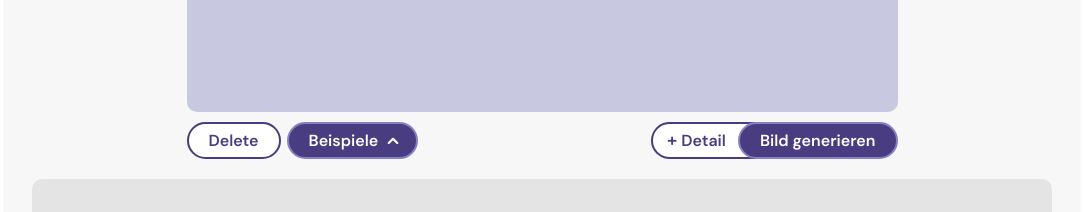
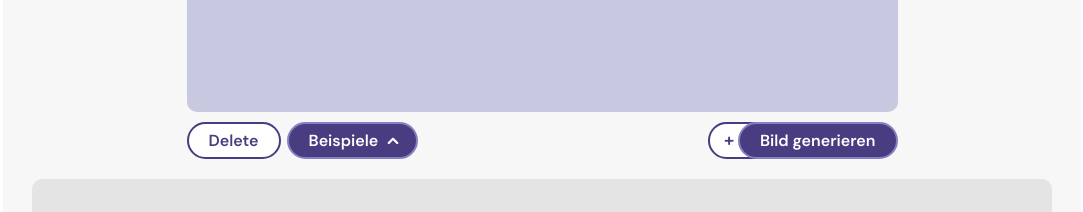
Before and after one commit to AlexanderBraatz/linkedin-banner-image-generator, a Next.js app: page / in a window 1280 px wide. Shown: the part 1120-1332 px from the top of the page, without its empty margins (98-1181 px from the left). Built offline with nearby package versions, Linux system fonts and the light colour scheme.

Commit message:
feat: improve UX of Plus button

```diff
--- a/src/app/(components)/(Form)/(InputForm)/InputForm.jsx
+++ b/src/app/(components)/(Form)/(InputForm)/InputForm.jsx
@@ -78,7 +78,8 @@ export default function InputForm({
 						onClick={toggleModel}
 					>
 						<Label>
-							<Plus>+</Plus> Detail
+							{/* <Plus>{model === 'dev' ? '' : '+ '}</Plus>Mit mehr Details */}
+							<Plus></Plus>Mit mehr Details
 						</Label>
 					</ExtraButton>
 					<Button
@@ -165,6 +166,9 @@ const Plus = styled.span`
 	font-weight: medium;
 	font-size: 18px;
 	line-height: 1.8rem;
+	&::before {
+		content: '+ ';
+	}
 `;
 const ExtraButton = styled.button`
 	z-index: 20;
@@ -173,11 +177,15 @@ const ExtraButton = styled.button`
 	background-color: var(--color-white);
 	color: var(--color-purple_dark);
 	padding: 6px 40px 6px 14px; // top right bottom left
+
 	border: 2px solid var(--color-purple_dark);
 	border-radius: 100px 0px 0px 100px;
 	cursor: pointer;
 	font-size: 16px;
 	font-weight: 600;
+	left: 96px; // + Detail
+	left: 137px; // + Mit mehr Detils
+	padding: 6px 0px 6px 14px; // top right bottom left
 
 	transition: 50ms ease-in;
 	&.selected {
@@ -185,16 +193,21 @@ const ExtraButton = styled.button`
 		color: var(--color-purple_dark);
 		border: 2px solid var(--color-purple_dark);
 		transform: scaleX(1.04);
-	}
-	&:active {
-		background-color: var(--color-purple_light);
+		left: 38px;
+		padding: 6px 40px 6px 20px; // top right bottom left
 	}
 
 	&:hover {
-		background-color: var(--color-purple_medium);
-		border: 2px solid var(--color-purple_dark);
+		background-color: var(--color-purple_dark);
+		border: 2px solid var(--color-purple_medium);
 		color: var(--color-white);
 		transform: scaleX(1.04);
+		left: 38px;
+		padding: 6px 40px 6px 10px; // top right bottom left
+		> span > span::before {
+			white-space: pre;
+			content: '   ';
+		}
 	}
 	&.delete:hover {
 		background-color: var(--color-purple_dark);
@@ -214,6 +227,10 @@ const ExtraButton = styled.button`
 		border: 2px solid var(--color-purple_dark);
 		color: var(--color-white);
 		transform: scale(1.04);
+	}
+	&:active {
+		background-color: var(--color-purple_medium);
+		transform: scaleX(1.06);
 	}
 `;
 const Button = styled.button`
--- a/src/app/(components)/(Form)/Form.jsx
+++ b/src/app/(components)/(Form)/Form.jsx
@@ -1,6 +1,6 @@
 'use client';
 
-import React, { useState, useRef } from 'react';
+import React, { useState, useEffect } from 'react';
 import QRCode from 'qrcode';
 
 import InputForm from './(InputForm)/InputForm.jsx';
@@ -42,6 +42,12 @@ export default function Form(props) {
 			setModel('schnell');
 		}
 	}
+	useEffect(() => {
+		if (model === 'dev') {
+			generateBannerWithModel(model);
+			setModel('schnell');
+		}
+	}, [model]);
 
 	function handleExampleSelection(example) {
 		setPrompt(example);
@@ -68,11 +74,13 @@ export default function Form(props) {
 	}
 	const generateBanner = async e => {
 		e.preventDefault();
-
+		generateBannerWithModel(model);
+	};
+	const generateBannerWithModel = async currentModel => {
 		try {
 			setIsLoading(true);
 			setDisplayExamples(false);
-			const response = await fetch(`/api/generate-banner/${model}`, {
+			const response = await fetch(`/api/generate-banner/${currentModel}`, {
 				method: 'POST',
 				headers: { 'Content-Type': 'application/json' },
 				body: JSON.stringify({ prompt })
```
